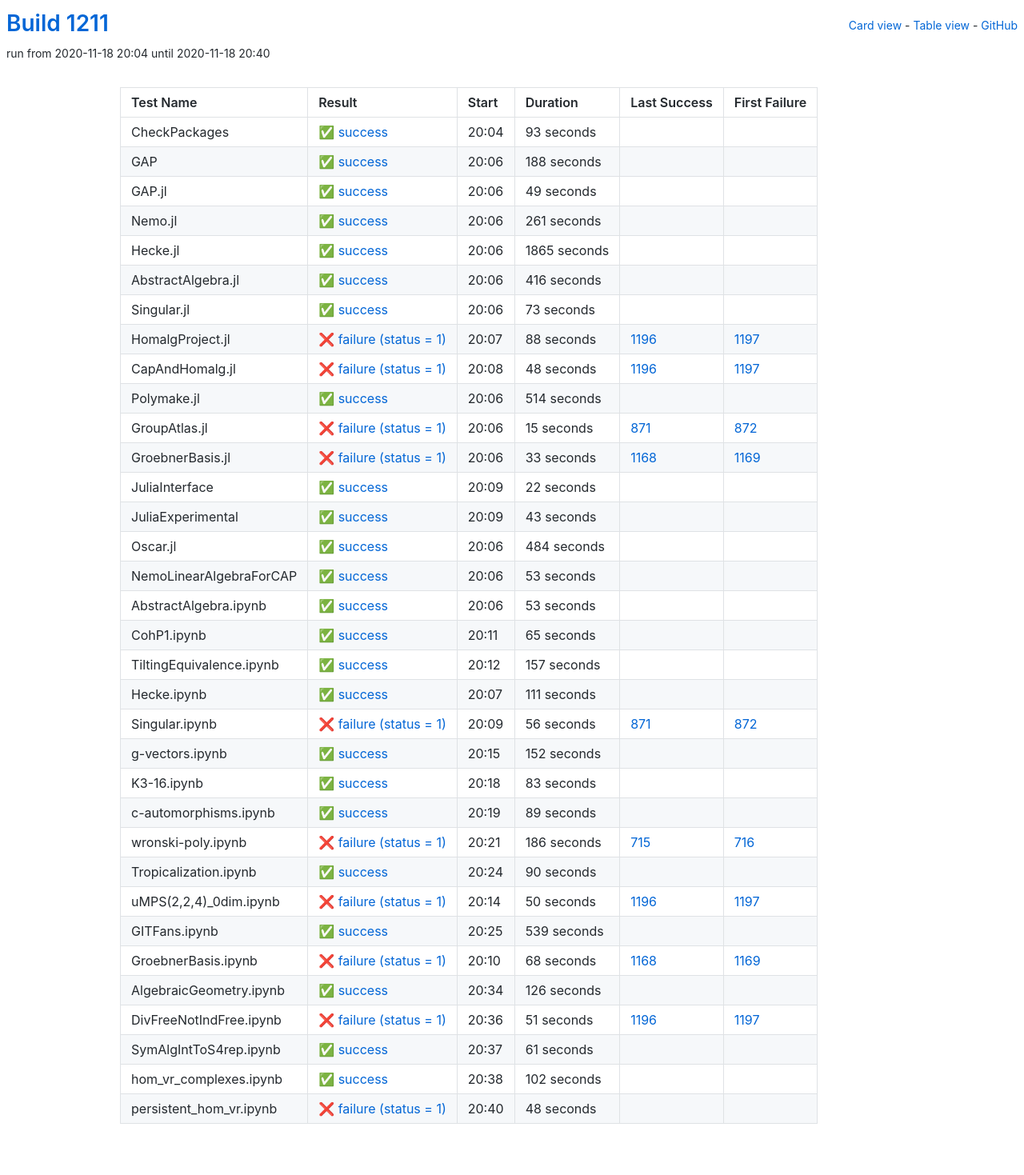
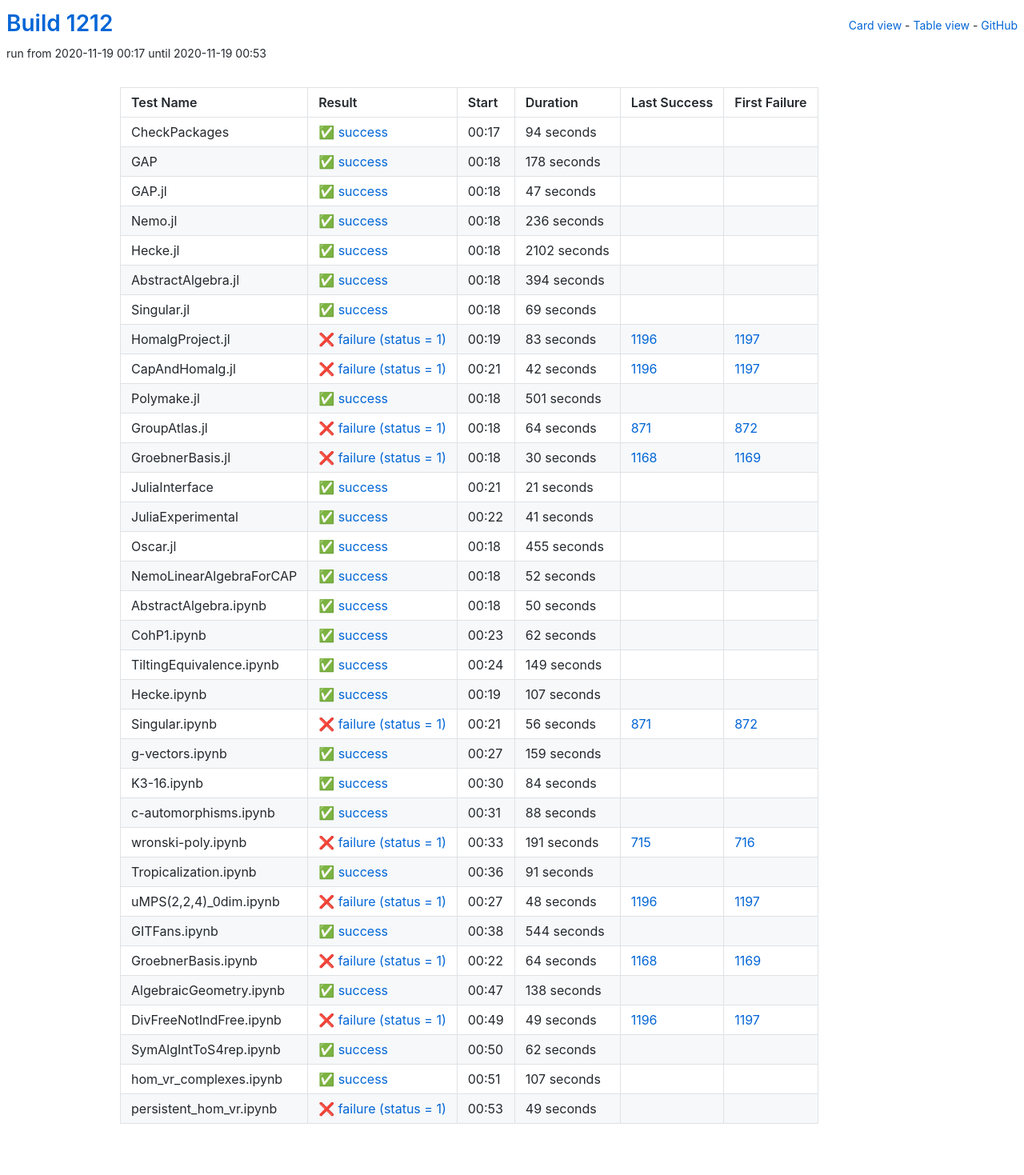
Before and after one commit to oscar-system/oscar-ci-status-stable, a Jekyll site: the page built from table.html, in a window 1280 px wide. Shown: the whole page at 80% size. Built offline with Jekyll 4.4.1, drawn with Linux system fonts in a browser that asks for light colours.

Commit message:
Build #1212

```diff
--- a/_data/ci.yml
+++ b/_data/ci.yml
@@ -1,6 +1,6 @@
 ---
-build: 1211
-build_url: https://oscarci.mathematik.uni-kl.de/job/oscar-stable/1211/
+build: 1212
+build_url: https://oscarci.mathematik.uni-kl.de/job/oscar-stable/1212/
 job: oscar-stable
 organization: oscar-system
 repo: oscar-ci-status-stable
@@ -8,248 +8,248 @@ repourl: https://github.com/oscar-system/oscar-ci-status-stable
 tests:
 - name: CheckPackages
   id: checkpackages
-  log: https://oscarci.mathematik.uni-kl.de/job/oscar-stable/1211/artifact/logs/build-1211/CheckPackages.log
-  start: 2020-11-18 20:04
+  log: https://oscarci.mathematik.uni-kl.de/job/oscar-stable/1212/artifact/logs/build-1212/CheckPackages.log
+  start: 2020-11-19 00:17
   success: true
   exitcode: 0
   status: success
-  duration: 93
+  duration: 94
   last_success: false
   last_success_url:
   first_failure: false
   first_failure_url:
 - name: GAP
   id: gap
-  log: https://oscarci.mathematik.uni-kl.de/job/oscar-stable/1211/artifact/logs/build-1211/GAP.log
-  start: 2020-11-18 20:06
+  log: https://oscarci.mathematik.uni-kl.de/job/oscar-stable/1212/artifact/logs/build-1212/GAP.log
+  start: 2020-11-19 00:18
   success: true
   exitcode: 0
   status: success
-  duration: 188
+  duration: 178
   last_success: false
   last_success_url:
   first_failure: false
   first_failure_url:
 - name: GAP.jl
   id: gap-jl
-  log: https://oscarci.mathematik.uni-kl.de/job/oscar-stable/1211/artifact/logs/build-1211/GAP.jl.log
-  start: 2020-11-18 20:06
+  log: https://oscarci.mathematik.uni-kl.de/job/oscar-stable/1212/artifact/logs/build-1212/GAP.jl.log
+  start: 2020-11-19 00:18
   success: true
   exitcode: 0
   status: success
-  duration: 49
+  duration: 47
   last_success: false
   last_success_url:
   first_failure: false
   first_failure_url:
 - name: Nemo.jl
   id: nemo-jl
-  log: https://oscarci.mathematik.uni-kl.de/job/oscar-stable/1211/artifact/logs/build-1211/Nemo.jl.log
-  start: 2020-11-18 20:06
+  log: https://oscarci.mathematik.uni-kl.de/job/oscar-stable/1212/artifact/logs/build-1212/Nemo.jl.log
+  start: 2020-11-19 00:18
   success: true
   exitcode: 0
   status: success
-  duration: 261
+  duration: 236
   last_success: false
   last_success_url:
   first_failure: false
   first_failure_url:
 - name: Hecke.jl
   id: hecke-jl
-  log: https://oscarci.mathematik.uni-kl.de/job/oscar-stable/1211/artifact/logs/build-1211/Hecke.jl.log
-  start: 2020-11-18 20:06
+  log: https://oscarci.mathematik.uni-kl.de/job/oscar-stable/1212/artifact/logs/build-1212/Hecke.jl.log
+  start: 2020-11-19 00:18
   success: true
   exitcode: 0
   status: success
-  duration: 1865
+  duration: 2102
   last_success: false
   last_success_url:
   first_failure: false
   first_failure_url:
 - name: AbstractAlgebra.jl
   id: abstractalgebra-jl
-  log: https://oscarci.mathematik.uni-kl.de/job/oscar-stable/1211/artifact/logs/build-1211/AbstractAlgebra.jl.log
-  start: 2020-11-18 20:06
+  log: https://oscarci.mathematik.uni-kl.de/job/oscar-stable/1212/artifact/logs/build-1212/AbstractAlgebra.jl.log
+  start: 2020-11-19 00:18
   success: true
   exitcode: 0
   status: success
-  duration: 416
+  duration: 394
   last_success: false
   last_success_url:
   first_failure: false
   first_failure_url:
 - name: Singular.jl
   id: singular-jl
-  log: https://oscarci.mathematik.uni-kl.de/job/oscar-stable/1211/artifact/logs/build-1211/Singular.jl.log
-  start: 2020-11-18 20:06
+  log: https://oscarci.mathematik.uni-kl.de/job/oscar-stable/1212/artifact/logs/build-1212/Singular.jl.log
+  start: 2020-11-19 00:18
   success: true
   exitcode: 0
   status: success
-  duration: 73
+  duration: 69
   last_success: false
   last_success_url:
   first_failure: false
   first_failure_url:
 - name: HomalgProject.jl
   id: homalgproject-jl
-  log: https://oscarci.mathematik.uni-kl.de/job/oscar-stable/1211/artifact/logs/build-1211/HomalgProject.jl.log
-  start: 2020-11-18 20:07
+  log: https://oscarci.mathematik.uni-kl.de/job/oscar-stable/1212/artifact/logs/build-1212/HomalgProject.jl.log
+  start: 2020-11-19 00:19
   success: false
   exitcode: 1
   status: failure
-  duration: 88
+  duration: 83
   last_success: 1196
   last_success_url: https://oscarci.mathematik.uni-kl.de/job/oscar-stable/1196/
   first_failure: 1197
   first_failure_url: https://oscarci.mathematik.uni-kl.de/job/oscar-stable/1197/
 - name: CapAndHomalg.jl
   id: capandhomalg-jl
-  log: https://oscarci.mathematik.uni-kl.de/job/oscar-stable/1211/artifact/logs/build-1211/CapAndHomalg.jl.log
-  start: 2020-11-18 20:08
+  log: https://oscarci.mathematik.uni-kl.de/job/oscar-stable/1212/artifact/logs/build-1212/CapAndHomalg.jl.log
+  start: 2020-11-19 00:21
   success: false
   exitcode: 1
   status: failure
-  duration: 48
+  duration: 42
   last_success: 1196
   last_success_url: https://oscarci.mathematik.uni-kl.de/job/oscar-stable/1196/
   first_failure: 1197
   first_failure_url: https://oscarci.mathematik.uni-kl.de/job/oscar-stable/1197/
 - name: Polymake.jl
   id: polymake-jl
-  log: https://oscarci.mathematik.uni-kl.de/job/oscar-stable/1211/artifact/logs/build-1211/Polymake.jl.log
-  start: 2020-11-18 20:06
+  log: https://oscarci.mathematik.uni-kl.de/job/oscar-stable/1212/artifact/logs/build-1212/Polymake.jl.log
+  start: 2020-11-19 00:18
   success: true
   exitcode: 0
   status: success
-  duration: 514
+  duration: 501
   last_success: false
   last_success_url:
   first_failure: false
   first_failure_url:
 - name: GroupAtlas.jl
   id: groupatlas-jl
-  log: https://oscarci.mathematik.uni-kl.de/job/oscar-stable/1211/artifact/logs/build-1211/GroupAtlas.jl.log
-  start: 2020-11-18 20:06
+  log: https://oscarci.mathematik.uni-kl.de/job/oscar-stable/1212/artifact/logs/build-1212/GroupAtlas.jl.log
+  start: 2020-11-19 00:18
   success: false
   exitcode: 1
   status: failure
-  duration: 15
+  duration: 64
   last_success: 871
   last_success_url: https://oscarci.mathematik.uni-kl.de/job/oscar-stable/871/
   first_failure: 872
   first_failure_url: https://oscarci.mathematik.uni-kl.de/job/oscar-stable/872/
 - name: GroebnerBasis.jl
   id: groebnerbasis-jl
-  log: https://oscarci.mathematik.uni-kl.de/job/oscar-stable/1211/artifact/logs/build-1211/GroebnerBasis.jl.log
-  start: 2020-11-18 20:06
+  log: https://oscarci.mathematik.uni-kl.de/job/oscar-stable/1212/artifact/logs/build-1212/GroebnerBasis.jl.log
+  start: 2020-11-19 00:18
   success: false
   exitcode: 1
   status: failure
-  duration: 33
+  duration: 30
   last_success: 1168
   last_success_url: https://oscarci.mathematik.uni-kl.de/job/oscar-stable/1168/
   first_failure: 1169
   first_failure_url: https://oscarci.mathematik.uni-kl.de/job/oscar-stable/1169/
 - name: JuliaInterface
   id: juliainterface
-  log: https://oscarci.mathematik.uni-kl.de/job/oscar-stable/1211/artifact/logs/build-1211/JuliaInterface.log
-  start: 2020-11-18 20:09
+  log: https://oscarci.mathematik.uni-kl.de/job/oscar-stable/1212/artifact/logs/build-1212/JuliaInterface.log
+  start: 2020-11-19 00:21
   success: true
   exitcode: 0
   status: success
-  duration: 22
+  duration: 21
   last_success: false
   last_success_url:
   first_failure: false
   first_failure_url:
 - name: JuliaExperimental
   id: juliaexperimental
-  log: https://oscarci.mathematik.uni-kl.de/job/oscar-stable/1211/artifact/logs/build-1211/JuliaExperimental.log
-  start: 2020-11-18 20:09
+  log: https://oscarci.mathematik.uni-kl.de/job/oscar-stable/1212/artifact/logs/build-1212/JuliaExperimental.log
+  start: 2020-11-19 00:22
   success: true
   exitcode: 0
   status: success
-  duration: 43
+  duration: 41
   last_success: false
   last_success_url:
   first_failure: false
   first_failure_url:
 - name: Oscar.jl
   id: oscar-jl
-  log: https://oscarci.mathematik.uni-kl.de/job/oscar-stable/1211/artifact/logs/build-1211/Oscar.jl.log
-  start: 2020-11-18 20:06
+  log: https://oscarci.mathematik.uni-kl.de/job/oscar-stable/1212/artifact/logs/build-1212/Oscar.jl.log
+  start: 2020-11-19 00:18
   success: true
   exitcode: 0
   status: success
-  duration: 484
+  duration: 455
   last_success: false
   last_success_url:
   first_failure: false
   first_failure_url:
 - name: NemoLinearAlgebraForCAP
   id: nemolinearalgebraforcap
-  log: https://oscarci.mathematik.uni-kl.de/job/oscar-stable/1211/artifact/logs/build-1211/NemoLinearAlgebraForCAP.log
-  start: 2020-11-18 20:06
+  log: https://oscarci.mathematik.uni-kl.de/job/oscar-stable/1212/artifact/logs/build-1212/NemoLinearAlgebraForCAP.log
+  start: 2020-11-19 00:18
   success: true
   exitcode: 0
   status: success
-  duration: 53
+  duration: 52
   last_success: false
   last_success_url:
   first_failure: false
   first_failure_url:
 - name: AbstractAlgebra.ipynb
   id: abstractalgebra-ipynb
-  log: https://oscarci.mathematik.uni-kl.de/job/oscar-stable/1211/artifact/logs/build-1211/AbstractAlgebra.ipynb.log
-  start: 2020-11-18 20:06
+  log: https://oscarci.mathematik.uni-kl.de/job/oscar-stable/1212/artifact/logs/build-1212/AbstractAlgebra.ipynb.log
+  start: 2020-11-19 00:18
   success: true
   exitcode: 0
   status: success
-  duration: 53
+  duration: 50
   last_success: false
   last_success_url:
   first_failure: false
   first_failure_url:
 - name: CohP1.ipynb
   id: cohp1-ipynb
-  log: https://oscarci.mathematik.uni-kl.de/job/oscar-stable/1211/artifact/logs/build-1211/CohP1.ipynb.log
-  start: 2020-11-18 20:11
+  log: https://oscarci.mathematik.uni-kl.de/job/oscar-stable/1212/artifact/logs/build-1212/CohP1.ipynb.log
+  start: 2020-11-19 00:23
   success: true
   exitcode: 0
   status: success
-  duration: 65
+  duration: 62
   last_success: false
   last_success_url:
   first_failure: false
   first_failure_url:
 - name: TiltingEquivalence.ipynb
   id: tiltingequivalence-ipynb
-  log: https://oscarci.mathematik.uni-kl.de/job/oscar-stable/1211/artifact/logs/build-1211/TiltingEquivalence.ipynb.log
-  start: 2020-11-18 20:12
+  log: https://oscarci.mathematik.uni-kl.de/job/oscar-stable/1212/artifact/logs/build-1212/TiltingEquivalence.ipynb.log
+  start: 2020-11-19 00:24
   success: true
   exitcode: 0
   status: success
-  duration: 157
+  duration: 149
   last_success: false
   last_success_url:
   first_failure: false
   first_failure_url:
 - name: Hecke.ipynb
   id: hecke-ipynb
-  log: https://oscarci.mathematik.uni-kl.de/job/oscar-stable/1211/artifact/logs/build-1211/Hecke.ipynb.log
-  start: 2020-11-18 20:07
+  log: https://oscarci.mathematik.uni-kl.de/job/oscar-stable/1212/artifact/logs/build-1212/Hecke.ipynb.log
+  start: 2020-11-19 00:19
   success: true
   exitcode: 0
   status: success
-  duration: 111
+  duration: 107
   last_success: false
   last_success_url:
   first_failure: false
   first_failure_url:
 - name: Singular.ipynb
   id: singular-ipynb
-  log: https://oscarci.mathematik.uni-kl.de/job/oscar-stable/1211/artifact/logs/build-1211/Singular.ipynb.log
-  start: 2020-11-18 20:09
+  log: https://oscarci.mathematik.uni-kl.de/job/oscar-stable/1212/artifact/logs/build-1212/Singular.ipynb.log
+  start: 2020-11-19 00:21
   success: false
   exitcode: 1
   status: failure
@@ -260,156 +260,156 @@ tests:
   first_failure_url: https://oscarci.mathematik.uni-kl.de/job/oscar-stable/872/
 - name: g-vectors.ipynb
   id: g-vectors-ipynb
-  log: https://oscarci.mathematik.uni-kl.de/job/oscar-stable/1211/artifact/logs/build-1211/g-vectors.ipynb.log
-  start: 2020-11-18 20:15
+  log: https://oscarci.mathematik.uni-kl.de/job/oscar-stable/1212/artifact/logs/build-1212/g-vectors.ipynb.log
+  start: 2020-11-19 00:27
   success: true
   exitcode: 0
   status: success
-  duration: 152
+  duration: 159
   last_success: false
   last_success_url:
   first_failure: false
   first_failure_url:
 - name: K3-16.ipynb
   id: k3-16-ipynb
-  log: https://oscarci.mathematik.uni-kl.de/job/oscar-stable/1211/artifact/logs/build-1211/K3-16.ipynb.log
-  start: 2020-11-18 20:18
+  log: https://oscarci.mathematik.uni-kl.de/job/oscar-stable/1212/artifact/logs/build-1212/K3-16.ipynb.log
+  start: 2020-11-19 00:30
   success: true
   exitcode: 0
   status: success
-  duration: 83
+  duration: 84
   last_success: false
   last_success_url:
   first_failure: false
   first_failure_url:
 - name: c-automorphisms.ipynb
   id: c-automorphisms-ipynb
-  log: https://oscarci.mathematik.uni-kl.de/job/oscar-stable/1211/artifact/logs/build-1211/c-automorphisms.ipynb.log
-  start: 2020-11-18 20:19
+  log: https://oscarci.mathematik.uni-kl.de/job/oscar-stable/1212/artifact/logs/build-1212/c-automorphisms.ipynb.log
+  start: 2020-11-19 00:31
   success: true
   exitcode: 0
   status: success
-  duration: 89
+  duration: 88
   last_success: false
   last_success_url:
   first_failure: false
   first_failure_url:
 - name: wronski-poly.ipynb
   id: wronski-poly-ipynb
-  log: https://oscarci.mathematik.uni-kl.de/job/oscar-stable/1211/artifact/logs/build-1211/wronski-poly.ipynb.log
-  start: 2020-11-18 20:21
+  log: https://oscarci.mathematik.uni-kl.de/job/oscar-stable/1212/artifact/logs/build-1212/wronski-poly.ipynb.log
+  start: 2020-11-19 00:33
   success: false
   exitcode: 1
   status: failure
-  duration: 186
+  duration: 191
   last_success: 715
   last_success_url: https://oscarci.mathematik.uni-kl.de/job/oscar-stable/715/
   first_failure: 716
   first_failure_url: https://oscarci.mathematik.uni-kl.de/job/oscar-stable/716/
 - name: Tropicalization.ipynb
   id: tropicalization-ipynb
-  log: https://oscarci.mathematik.uni-kl.de/job/oscar-stable/1211/artifact/logs/build-1211/Tropicalization.ipynb.log
-  start: 2020-11-18 20:24
+  log: https://oscarci.mathematik.uni-kl.de/job/oscar-stable/1212/artifact/logs/build-1212/Tropicalization.ipynb.log
+  start: 2020-11-19 00:36
   success: true
   exitcode: 0
   status: success
-  duration: 90
+  duration: 91
   last_success: false
   last_success_url:
   first_failure: false
   first_failure_url:
 - name: uMPS(2,2,4)_0dim.ipynb
   id: umps-2-2-4-0dim-ipynb
-  log: https://oscarci.mathematik.uni-kl.de/job/oscar-stable/1211/artifact/logs/build-1211/uMPS-2-2-4-_0dim.ipynb.log
-  start: 2020-11-18 20:14
+  log: https://oscarci.mathematik.uni-kl.de/job/oscar-stable/1212/artifact/logs/build-1212/uMPS-2-2-4-_0dim.ipynb.log
+  start: 2020-11-19 00:27
   success: false
   exitcode: 1
   status: failure
-  duration: 50
+  duration: 48
   last_success: 1196
   last_success_url: https://oscarci.mathematik.uni-kl.de/job/oscar-stable/1196/
   first_failure: 1197
   first_failure_url: https://oscarci.mathematik.uni-kl.de/job/oscar-stable/1197/
 - name: GITFans.ipynb
   id: gitfans-ipynb
-  log: https://oscarci.mathematik.uni-kl.de/job/oscar-stable/1211/artifact/logs/build-1211/GITFans.ipynb.log
-  start: 2020-11-18 20:25
+  log: https://oscarci.mathematik.uni-kl.de/job/oscar-stable/1212/artifact/logs/build-1212/GITFans.ipynb.log
+  start: 2020-11-19 00:38
   success: true
   exitcode: 0
   status: success
-  duration: 539
+  duration: 544
   last_success: false
   last_success_url:
   first_failure: false
   first_failure_url:
 - name: GroebnerBasis.ipynb
   id: groebnerbasis-ipynb
-  log: https://oscarci.mathematik.uni-kl.de/job/oscar-stable/1211/artifact/logs/build-1211/GroebnerBasis.ipynb.log
-  start: 2020-11-18 20:10
+  log: https://oscarci.mathematik.uni-kl.de/job/oscar-stable/1212/artifact/logs/build-1212/GroebnerBasis.ipynb.log
+  start: 2020-11-19 00:22
   success: false
   exitcode: 1
   status: failure
-  duration: 68
+  duration: 64
   last_success: 1168
   last_success_url: https://oscarci.mathematik.uni-kl.de/job/oscar-stable/1168/
   first_failure: 1169
   first_failure_url: https://oscarci.mathematik.uni-kl.de/job/oscar-stable/1169/
 - name: AlgebraicGeometry.ipynb
   id: algebraicgeometry-ipynb
-  log: https://oscarci.mathematik.uni-kl.de/job/oscar-stable/1211/artifact/logs/build-1211/AlgebraicGeometry.ipynb.log
-  start: 2020-11-18 20:34
+  log: https://oscarci.mathematik.uni-kl.de/job/oscar-stable/1212/artifact/logs/build-1212/AlgebraicGeometry.ipynb.log
+  start: 2020-11-19 00:47
   success: true
   exitcode: 0
   status: success
-  duration: 126
+  duration: 138
   last_success: false
   last_success_url:
   first_failure: false
   first_failure_url:
 - name: DivFreeNotIndFree.ipynb
   id: divfreenotindfree-ipynb
-  log: https://oscarci.mathematik.uni-kl.de/job/oscar-stable/1211/artifact/logs/build-1211/DivFreeNotIndFree.ipynb.log
-  start: 2020-11-18 20:36
+  log: https://oscarci.mathematik.uni-kl.de/job/oscar-stable/1212/artifact/logs/build-1212/DivFreeNotIndFree.ipynb.log
+  start: 2020-11-19 00:49
   success: false
   exitcode: 1
   status: failure
-  duration: 51
+  duration: 49
   last_success: 1196
   last_success_url: https://oscarci.mathematik.uni-kl.de/job/oscar-stable/1196/
   first_failure: 1197
   first_failure_url: https://oscarci.mathematik.uni-kl.de/job/oscar-stable/1197/
 - name: SymAlgIntToS4rep.ipynb
   id: symalginttos4rep-ipynb
-  log: https://oscarci.mathematik.uni-kl.de/job/oscar-stable/1211/artifact/logs/build-1211/SymAlgIntToS4rep.ipynb.log
-  start: 2020-11-18 20:37
+  log: https://oscarci.mathematik.uni-kl.de/job/oscar-stable/1212/artifact/logs/build-1212/SymAlgIntToS4rep.ipynb.log
+  start: 2020-11-19 00:50
   success: true
   exitcode: 0
   status: success
-  duration: 61
+  duration: 62
   last_success: false
   last_success_url:
   first_failure: false
   first_failure_url:
 - name: hom_vr_complexes.ipynb
   id: hom-vr-complexes-ipynb
-  log: https://oscarci.mathematik.uni-kl.de/job/oscar-stable/1211/artifact/logs/build-1211/hom_vr_complexes.ipynb.log
-  start: 2020-11-18 20:38
+  log: https://oscarci.mathematik.uni-kl.de/job/oscar-stable/1212/artifact/logs/build-1212/hom_vr_complexes.ipynb.log
+  start: 2020-11-19 00:51
   success: true
   exitcode: 0
   status: success
-  duration: 102
+  duration: 107
   last_success: false
   last_success_url:
   first_failure: false
   first_failure_url:
 - name: persistent_hom_vr.ipynb
   id: persistent-hom-vr-ipynb
-  log: https://oscarci.mathematik.uni-kl.de/job/oscar-stable/1211/artifact/logs/build-1211/persistent_hom_vr.ipynb.log
-  start: 2020-11-18 20:40
+  log: https://oscarci.mathematik.uni-kl.de/job/oscar-stable/1212/artifact/logs/build-1212/persistent_hom_vr.ipynb.log
+  start: 2020-11-19 00:53
   success: false
   exitcode: 1
   status: failure
-  duration: 48
+  duration: 49
   last_success: false
   last_success_url:
   first_failure: false
```
Also changed, not shown: README.md.
